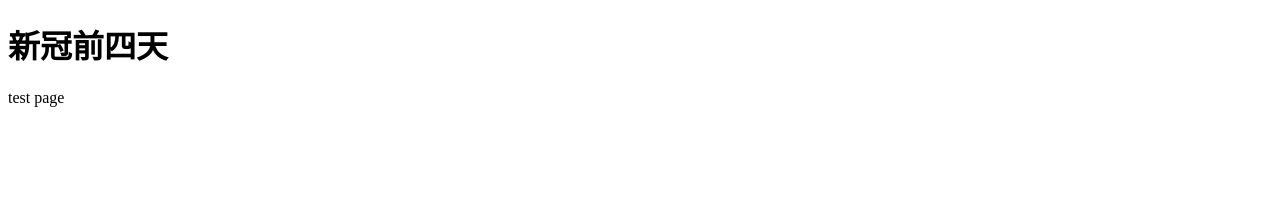
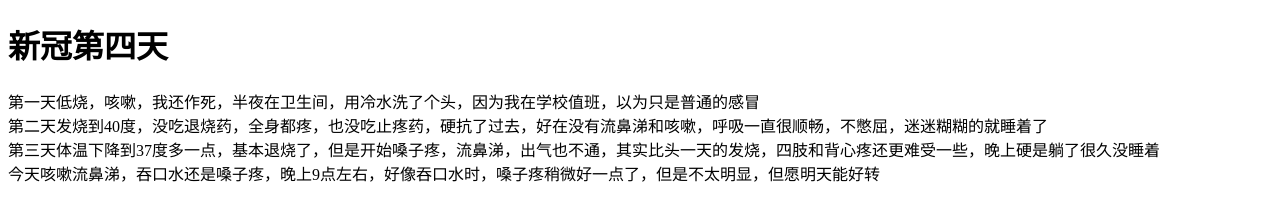
Before and after one commit to FenbianZhang22/2022-12-18.io, a plain HTML site: page index.html in a window 1280 px wide. Drawn offline with Linux system fonts and the light colour scheme.

Commit message:
Update index.html

```diff
--- a/index.html
+++ b/index.html
@@ -1,11 +1,15 @@
 <!doctype html>
 <html>
 <head>
-<title>2022年12月18日</title>
+<title>2022年12月18日记</title>
 </head>
 <body>
 <!--这里是标题-->
-<h1>新冠前四天</h1>
-test page
+<h1>新冠第四天</h1>
+<p>
+第一天低烧，咳嗽，我还作死，半夜在卫生间，用冷水洗了个头，因为我在学校值班，以为只是普通的感冒<br>
+第二天发烧到40度，没吃退烧药，全身都疼，也没吃止疼药，硬抗了过去，好在没有流鼻涕和咳嗽，呼吸一直很顺畅，不憋屈，迷迷糊糊的就睡着了<br>
+第三天体温下降到37度多一点，基本退烧了，但是开始嗓子疼，流鼻涕，出气也不通，其实比头一天的发烧，四肢和背心疼还更难受一些，晚上硬是躺了很久没睡着<br>
+今天咳嗽流鼻涕，吞口水还是嗓子疼，晚上9点左右，好像吞口水时，嗓子疼稍微好一点了，但是不太明显，但愿明天能好转<br>
 </body>
 </html>
```
